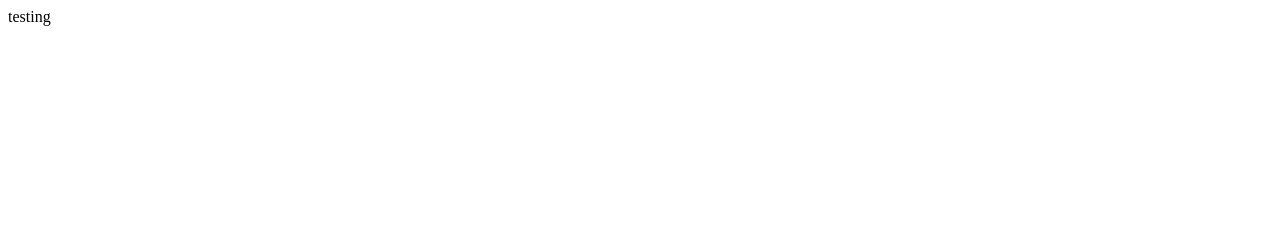
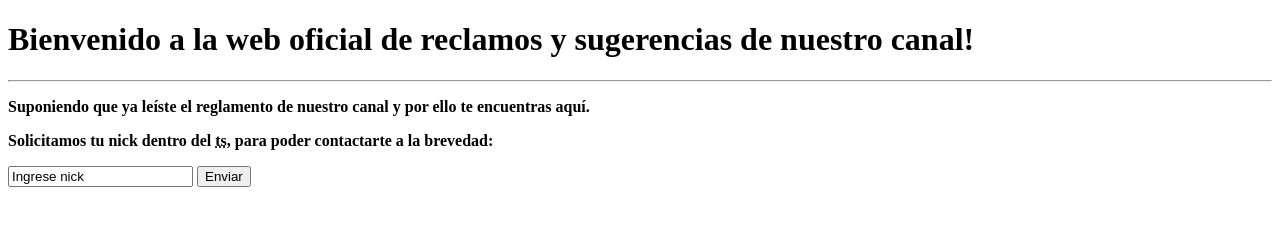
Before and after one commit to Ponepe/pope, a plain HTML site: page index.html in a window 1280 px wide. Drawn offline with Linux system fonts and the light colour scheme.

Commit message:
Update index.html

```diff
--- a/index.html
+++ b/index.html
@@ -1,12 +1,21 @@
 <!Doctype html>
-<meta charset="utf-8">
-<head>
-<title> titulo pestaña </title>
-<!-- el title sirve para ocupar el texto de la pestana-->
-</head>
+<html lang="es-MX">
+
+     <head>
+         <title> Los Cabris channel </title>
+     </head>
 <body>
+<h1>Bienvenido a la web oficial de reclamos y sugerencias de nuestro canal! </h1>
+<hr>
+<p> <strong>Suponiendo que ya leíste el reglamento de nuestro canal y por ello te encuentras aquí.</strong> </p>
+</b>
+<p> <strong> Solicitamos tu nick dentro del <acronym title="ts3.loleros.com">ts</acronym>, para poder contactarte a la brevedad: </strong> </p> </b>
 
-testing
+<input type="text" value="Ingrese nick"> <!--cuadro_de_texto-->
+
+<input type="submit" value="Enviar">      <!--boton de envio-->
+
+
 
 </body>
 
```
